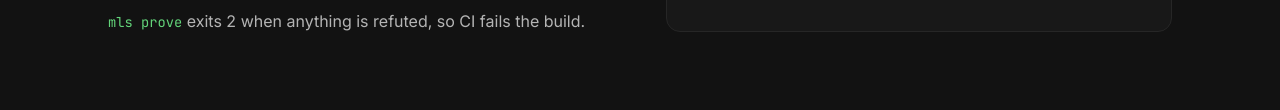
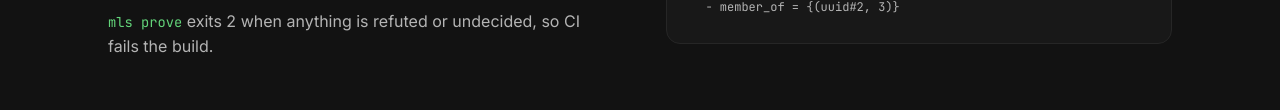
Before and after one commit to neptunestation-com/more_ls, a plain HTML site: page index.html in a window 1280 px wide. Shown: the part 3127-3237 px from the top of the page. Drawn offline with Linux system fonts and the light colour scheme.

Commit message:
REFERENCE: prove exits 2 on UNKNOWN too; the "current user" rule; MLS_SKIP_PG
`mls prove` exits 2 when any property is not PROVED, so a timed-out (UNKNOWN)
property fails CI as well; the reference, README, GUIDE §14 and the explainer
said "refuted" only.  §13 states when a context value reads as "the current
user" (the adapter's user context, as of c8de341), §16 lists MLS_SKIP_PG, and
the Supabase platform test no longer promises an MLS_SUPABASE_DSN nothing reads.

Co-Authored-By: Claude Opus 5.5 <noreply@anthropic.com>

```diff
--- a/index.html
+++ b/index.html
@@ -447,7 +447,7 @@ check (not archived = 1) -- let in</pre>
             <span class="move"><span class="move-n">3</span> Prove &middot; <code>mls prove</code></span>
             <h3>A failed proof is a database you can <em>read aloud</em>.</h3>
             <p>The solver checks each property against every possible database, not the rows you happened to test with. When one fails you get a concrete situation that breaks it, small enough to read in a meeting. Here, a member of team 3 can't read their team's note, because its <code>archived</code> is NULL and the restrictive policy said <code>not archived = 1</code>.</p>
-            <p><code>mls prove</code> exits 2 when anything is refuted, so CI fails the build.</p>
+            <p><code>mls prove</code> exits 2 when anything is refuted or undecided, so CI fails the build.</p>
           </div>
           <figure class="fig" aria-hidden="true">
             <div class="dg">
```
Also changed, not shown: 4 other files.
